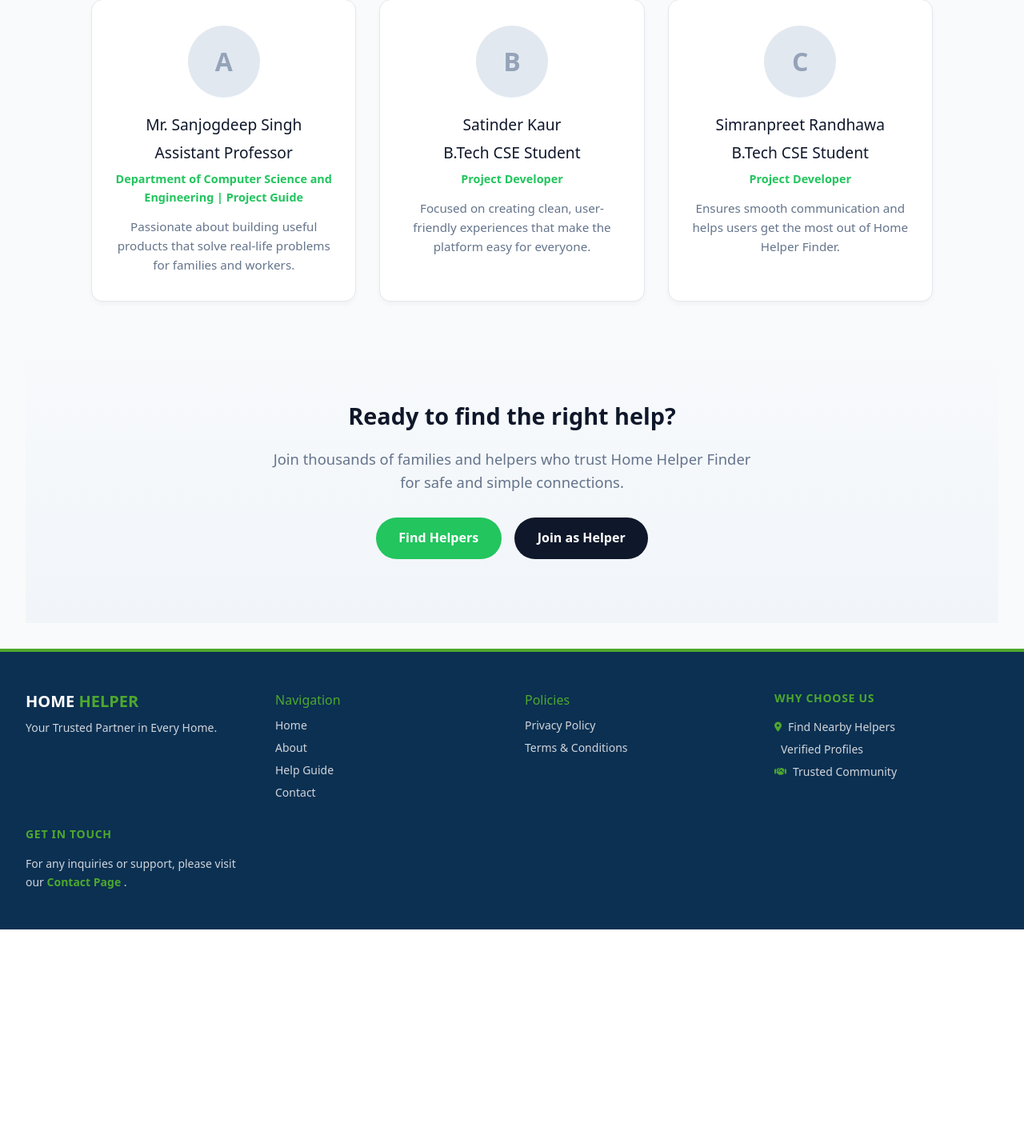
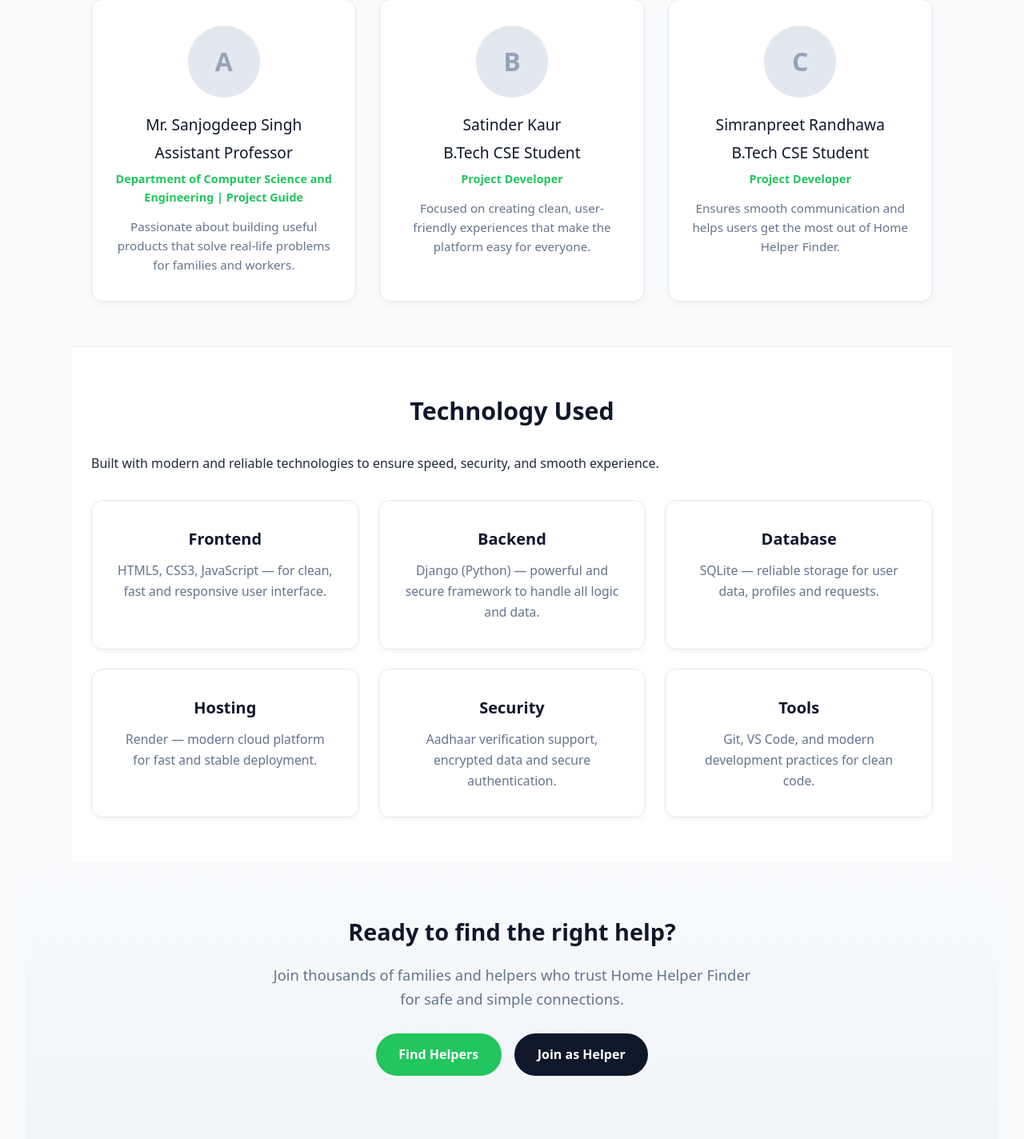
Before and after one commit to SPRandhawa/home-helper-finder, a Django app: page /about/ in a window 1280 px wide. Shown: the part 2239-3663 px from the top of the page at 80% size. Before the commit the page ends 3401 px from the top, so only its background shows below. Run offline with Django 5.2, Linux system fonts and the light colour scheme; some libraries are stand-ins or nearby versions.

Commit message:
Update about.html

```diff
--- a/templates/pages/about.html
+++ b/templates/pages/about.html
@@ -95,10 +95,20 @@
       text-align: center;
     }
 
-    .card:hover {
-      transform: translateY(-4px);
-      box-shadow: 0 12px 20px -5px rgba(0, 0, 0, 0.08);
-    }
+    .card,
+    .team-card,
+    .value-card {
+      transition: all 0.25s ease;
+      border: 1px solid #e2e8f0;
+}
+
+    .card:hover,
+    .team-card:hover,
+    .value-card:hover {
+      transform: translateY(-5px);
+      border-color: #22c55e;
+      box-shadow: 0 10px 25px -5px rgba(34, 197, 94, 0.15);
+}
 
     .card h3 {
       color: #0f172a;
@@ -376,6 +386,46 @@
     </div>
   </section>
 
+ <!-- Technology Used -->
+<section class="section" style="background: white; border-top: 1px solid #e2e8f0;">
+  <h2 class="section-title">Technology Used</h2>
+  <p class="section-subtitle">
+    Built with modern and reliable technologies to ensure speed, security, and smooth experience.
+  </p>
+
+  <div class="cards-grid">
+    <div class="card">
+      <h3>Frontend</h3>
+      <p>HTML5, CSS3, JavaScript — for clean, fast and responsive user interface.</p>
+    </div>
+
+    <div class="card">
+      <h3>Backend</h3>
+      <p>Django (Python) — powerful and secure framework to handle all logic and data.</p>
+    </div>
+
+    <div class="card">
+      <h3>Database</h3>
+      <p>SQLite — reliable storage for user data, profiles and requests.</p>
+    </div>
+
+    <div class="card">
+      <h3>Hosting</h3>
+      <p>Render — modern cloud platform for fast and stable deployment.</p>
+    </div>
+
+    <div class="card">
+      <h3>Security</h3>
+      <p>Aadhaar verification support, encrypted data and secure authentication.</p>
+    </div>
+
+    <div class="card">
+      <h3>Tools</h3>
+      <p>Git, VS Code, and modern development practices for clean code.</p>
+    </div>
+  </div>
+</section>
+
   <!-- Call to Action -->
   <section class="cta-section">
     <h2>Ready to find the right help?</h2>
```
